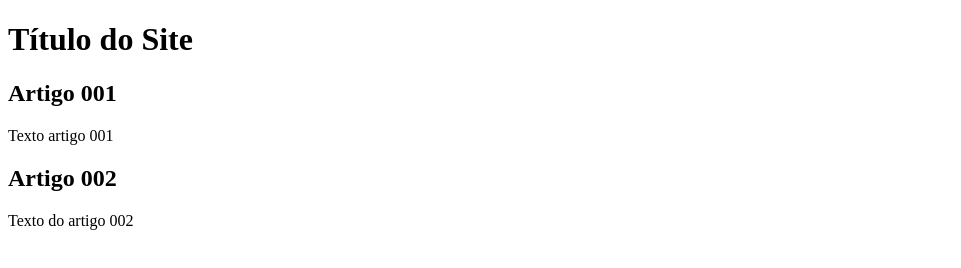
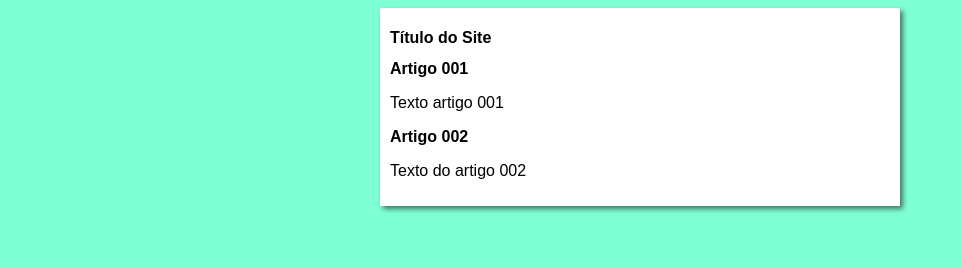
Before and after one commit to arthurtdl/projeto-teste, a plain HTML site: page index.html in a window 1280 px wide. Shown: the whole page, without its empty margins (0-961 px from the left). Drawn offline with Linux system fonts and the light colour scheme.

Commit message:
iniciei o design

```diff
--- /dev/null
+++ b/estilos/style.css
@@ -0,0 +1,16 @@
+* {
+    font-family: Arial, Helvetica, sans-serif;
+    font-size: 16px;
+}
+
+body {
+    background-color: aquamarine;
+}
+
+main {
+    background-color: white;
+    width: 500px;
+    margin: auto;
+    padding: 10px;
+    box-shadow: 3px 3px 5px rgba(0, 0, 0, 0.525);
+}
--- a/index.html
+++ b/index.html
@@ -4,6 +4,7 @@
     <meta charset="UTF-8">
     <meta name="viewport" content="width=, initial-scale=1.0">
     <title>Título do Site</title>
+    <link rel="stylesheet" href="estilos/style.css">
 </head>
 <body>
     <main>
```
